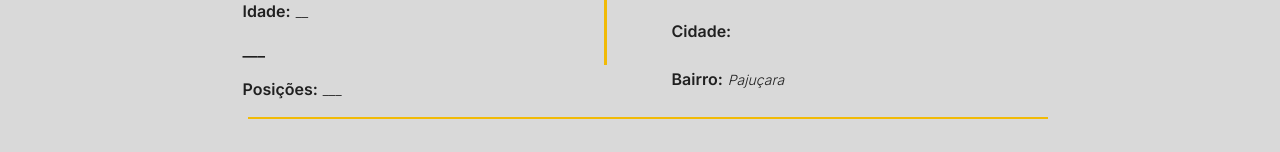
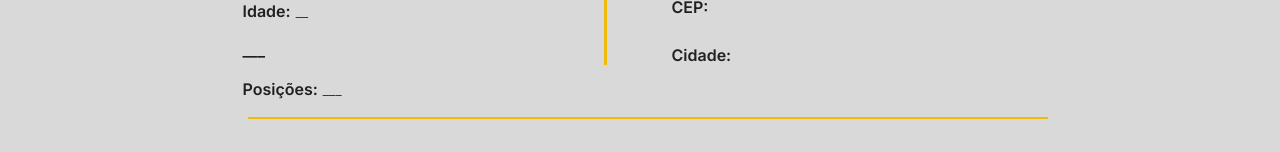
Before and after one commit to Kinsei-Tech/react-sports, a React (Create React App) app: page /profile in a window 1280 px wide. Shown: the part 536-688 px from the top of the page. Built offline with nearby package versions, Linux system fonts and the light colour scheme.

Commit message:
feat: removed neighborhood paragraph

```diff
--- a/src/Pages/ProfilePage/index.tsx
+++ b/src/Pages/ProfilePage/index.tsx
@@ -1,6 +1,5 @@
 import { Header } from '../../Components/Header';
 import { FaAngleDoubleRight, FaEnvelope } from 'react-icons/fa';
-import ImgProfile from '../../Images/ImagemPerfil.svg';
 import {
   ButtonBox,
   Contacts,
@@ -43,11 +42,9 @@ const ProfilePage = () => {
   /*   const userId = localStorage.getItem('@id'); */
   const { v4: uuidv4 } = require('uuid');
 
-
   useEffect(() => {
     setUserImg(localStorage.getItem('@userImg') || '');
   }, []);
-
 
   useEffect(() => {
     user &&
@@ -256,17 +253,13 @@ const ProfilePage = () => {
                 Cidade:
                 <span>{user?.city}</span>
               </p>
-              <p>
-                Bairro:
-                <span>Pajuçara</span>
-              </p>
             </SectionUserAddress>
           </DivFlex>
           <SectionGroupList>
             <span className='section-title'>Grupos:</span>
             <UlTeamCard>
               {teams?.map((team) => (
-                <Card elem={team} key={uuidv4()} type='profile'></Card>
+                <Card elem={team} key={uuidv4()} type='profile' />
               ))}
             </UlTeamCard>
           </SectionGroupList>
```
